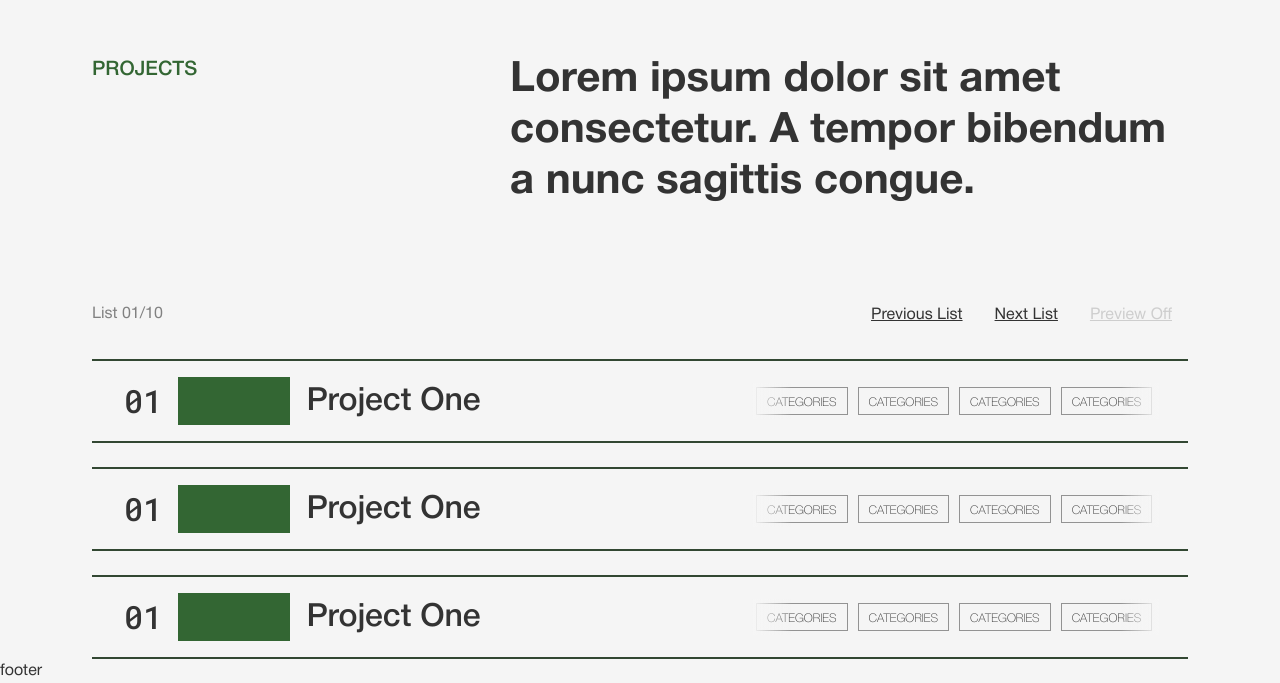
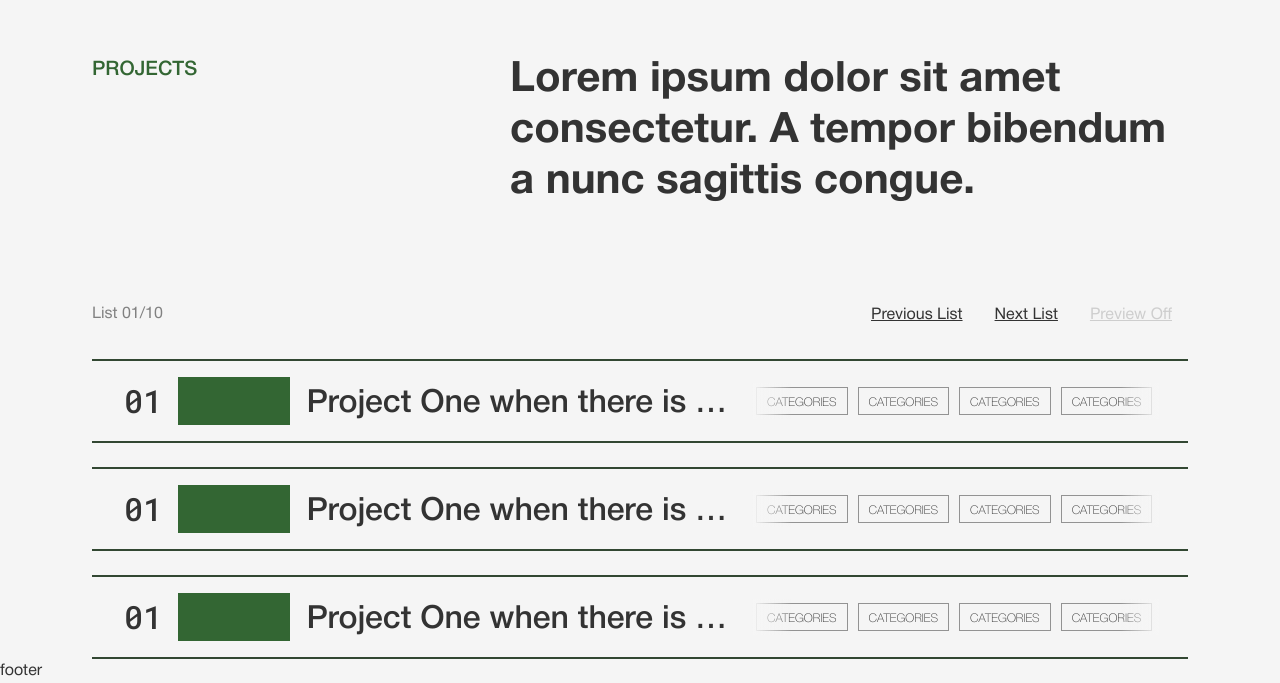
Before and after one commit to yusrmuttaqien/yusrmuttaqien-site, a Next.js app: page / in a window 1280 px wide. Shown: the part 2432-3115 px from the top of the page. Built offline with nearby package versions, Linux system fonts and the light colour scheme.

Commit message:
adjust - main-projects-card (fragment) h3 truncate

```diff
--- a/app/fragments/main-projects/card/main-projects-card.tsx
+++ b/app/fragments/main-projects/card/main-projects-card.tsx
@@ -25,7 +25,7 @@ function CardCover() {
     >
       <header
         className={classMerge(
-          'flex flex-col lg-only:justify-center lg:items-center lg:flex-row',
+          'flex flex-col lg-only:justify-center lg:items-center lg:flex-row min-w-0',
           gapStyle
         )}
       >
@@ -40,7 +40,12 @@ function CardCover() {
             )}
           />
         </div>
-        <h3 className="h3-normal">Project One</h3>
+        <h3
+          className="h3-normal after:table after:-mt-[.12em] truncate"
+          title="Project One when there is way to much text wha gonna happen?"
+        >
+          Project One when there is way to much text wha gonna happen?
+        </h3>
       </header>
       <MainProjectsCardTags />
     </div>
```
